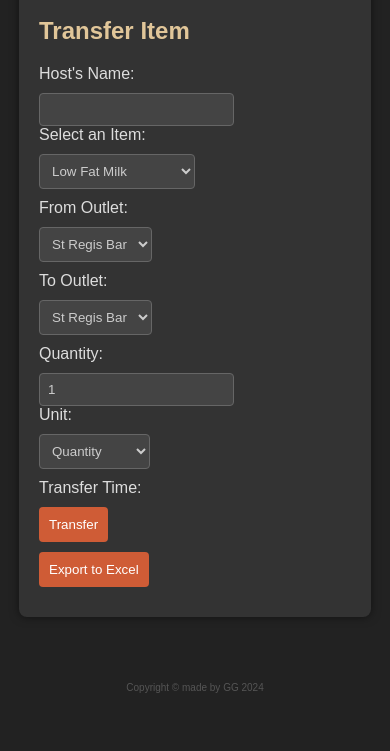
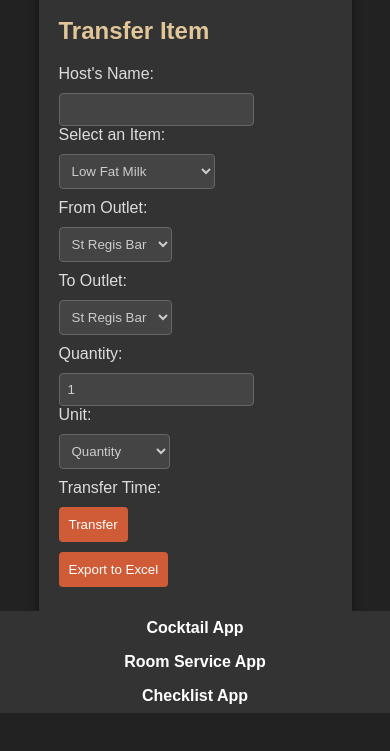
Before and after one commit to Crotoconlaptop/transfer-app, a plain HTML site: page index.html in a window 390 px wide. Shown: the part 131-882 px from the top of the page. Before the commit the page ends 859 px from the top, so only its background shows below. Drawn offline with Linux system fonts and the light colour scheme.

Commit message:
Add files via upload

```diff
--- a/index.html
+++ b/index.html
@@ -46,9 +46,16 @@
       <button id="export-button">Export to Excel</button>
     </div>
   </div>
-  <footer class="copyright">
-    <p>Copyright © made by GG 2024</p>
-  </footer>
+  <footer>
+    <nav class="app-navbar">
+        <!--<a href="index.html">Home</a>-->
+        <a href="cocktail-app.html">Cocktail App</a>
+        <a href="https://crotoconlaptop.github.io/roomservice/">Room Service App</a>
+        <!--<a href="https://crotoconlaptop.github.io/transfer-app/">Transfer App</a>-->
+        <a href="https://crotoconlaptop.github.io/Daily-Bar-Opening-Checklist/">Checklist App</a>
+    </nav>
+
+</footer>
   <script src="app.js"></script>
 </body>
 </html>
--- a/styles.css
+++ b/styles.css
@@ -12,11 +12,14 @@ body {
 }
 
 .app-container {
-  width: 80%;
+  width: 70%;
   background: #333; /* Gris oscuro */
   padding: 20px;
   border-radius: 8px;
   box-shadow: 0 0 10px rgba(0, 0, 0, 0.5); /* Sutil sombra */
+  padding-top: 20px; /* Ajustar el espacio para el contenido debajo del navbar */
+  padding-bottom: 50px; /* Ajustar el espacio para el contenido encima del footer */
+  margin-bottom: 110px; /* Ajustar margen inferior para dispositivos móviles */
 }
 
 h1, h2 {
@@ -64,13 +67,66 @@ select, input {
   border-radius: 4px;
 }
 
-.copyright {
-  color: #555; /* Gris más oscuro */
+footer {
+  background-color: #333;
+  color: white;
+  text-align: center;
+  padding: 1em;
   width: 100%;
-  text-align: center;
-  padding: 25px 0;
-  font-weight: 300;
-  font-size: 10px;
-  margin-top: 30px;
+  position: fixed; /* Fijar el footer en la parte inferior */
   bottom: 0;
 }
+
+/* Estilos para el navbar */
+.app-navbar {
+  display: flex;
+  justify-content: space-between;
+  width: 100%;
+  background-color: #333;
+  position: fixed; /* Fijar el navbar en la parte inferior */
+  bottom: 0;
+  left: 0; /* Asegurar que el navbar comience desde el borde izquierdo */
+  right: 0; /* Asegurar que el navbar termine en el borde derecho */
+  z-index: 999;
+}
+
+.app-navbar a {
+  margin: 0 1em;
+  text-decoration: none;
+  color: white;
+  font-weight: bold;
+  transition: color 0.3s ease;
+  flex-grow: 1; /* Distribuir el espacio disponible de manera equitativa */
+  text-align: center; /* Centrar el texto en dispositivos móviles */
+}
+
+.app-navbar a:hover {
+  color: #99CC99; /* Cambio de color al pasar el ratón */
+}
+
+/* Ajustes para dispositivos móviles */
+@media screen and (max-width: 768px) {
+
+  /* Ajustes para el navbar en dispositivos móviles */
+  .app-navbar {
+      display: flex;
+      flex-wrap: wrap; /* Permite que los elementos se acomoden en filas */
+      justify-content: space-around; /* Espacio uniforme entre los elementos */
+      width: 100%;
+      background-color: #333;
+      position: fixed;
+      bottom: 0;
+      z-index: 999;
+  }
+
+  .app-navbar a {
+      margin: 0.5em; /* Espacio alrededor de cada elemento */
+      text-decoration: none;
+      color: white;
+      font-weight: bold;
+      transition: color 0.3s ease;
+      width: 100%; /* Ocupar todo el ancho disponible */
+      text-align: center; /* Centrar el texto */
+  }
+
+}
```
